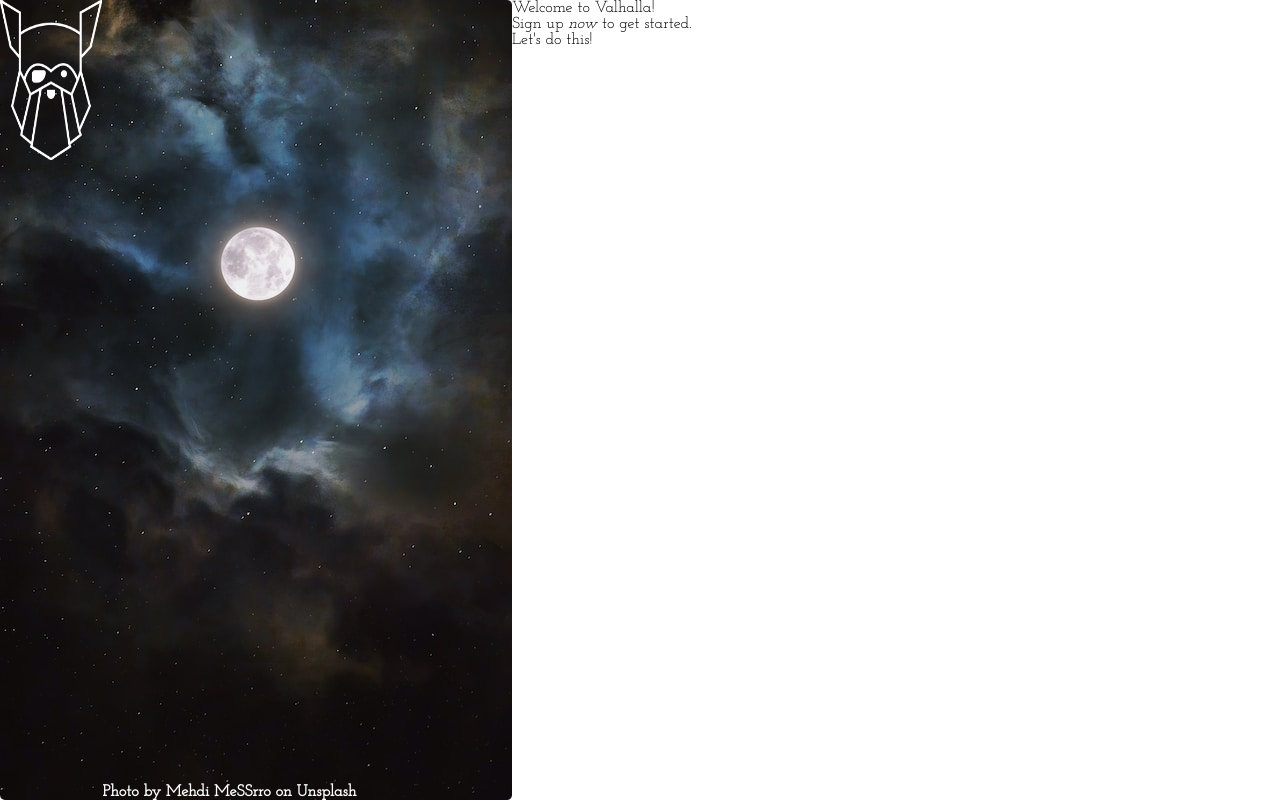
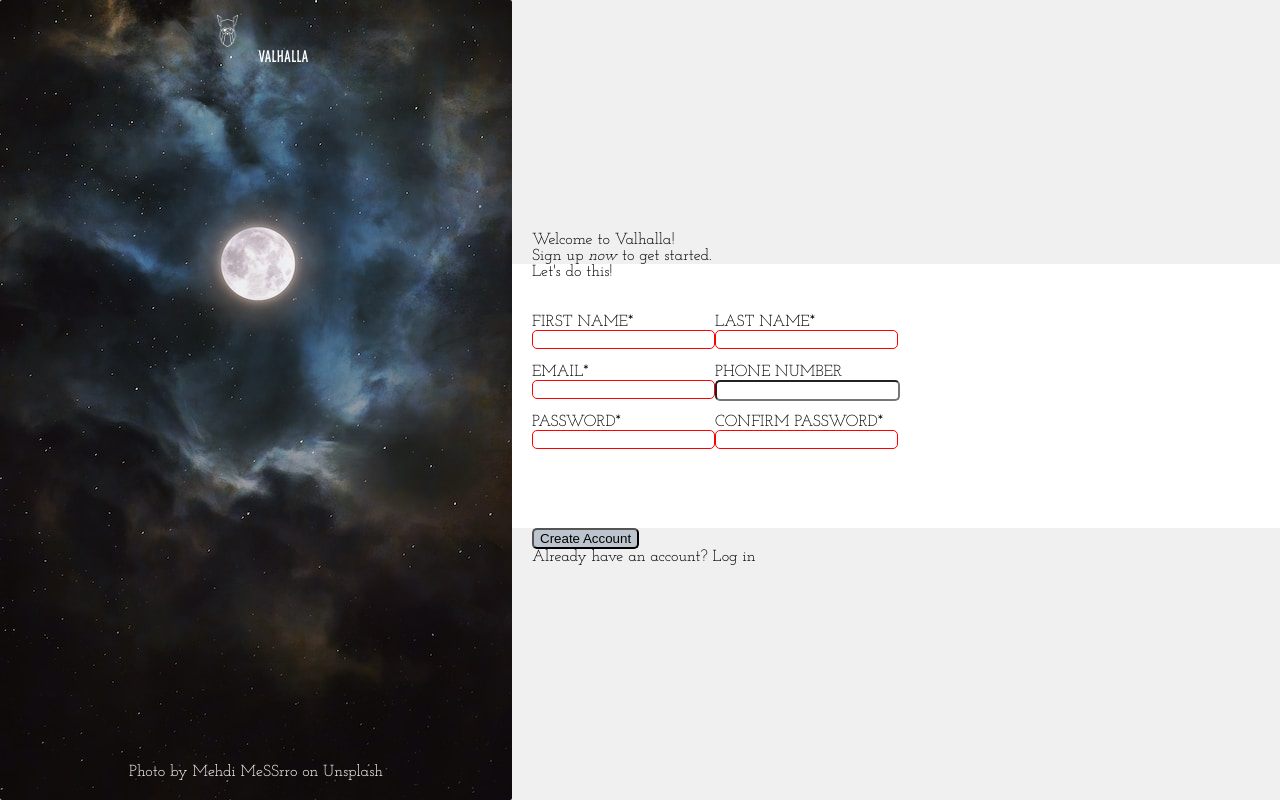
Before and after one commit to santiagotena/sign-up-form, a plain HTML site: page index.html in a window 1280 px wide. Drawn offline with Linux system fonts and the light colour scheme.

Commit message:
Add info section

```diff
--- a/css/styles.css
+++ b/css/styles.css
@@ -11,36 +11,94 @@ body {
 	height: 100vh;
 	overflow: hidden;
 	display: flex;
-	flex-direction: row;
-	background-color: white;
+	background-color: rgb(240,240,240);
 }
 .italics {
 	font-style: italic;
 }
+a {
+	color: inherit;
+	text-decoration: inherit;
+}
+button {
+	background-color: rgb(188, 197, 206);
+	border-radius: 5px;
+}
+input {
+	border-radius: 5px;
+}
+
 .img {
 	display: flex;
+	flex-direction: column;
+	align-items: center;
 	width: 40%;
 	height: 100%;
 	background: url(../assets/mehdi-messro.jpg) no-repeat center;
 	background-size: cover;
-	/* justify-content: center; */
-	border-radius: 5px;
+	border-radius: 2px;
+}
+.logo-container {
+	/* display: flex; */
+	/* justify-content: start; */
 }
 .logo {
 	width: 20%;
 	height: 20%;
+	padding: 15px;
+}
+.valhalla {
+	color: white;
+	font-family: norse-font;
 }
 .img-description {
 	margin-top: auto;
-	margin-bottom: 10 px;
+	margin-bottom: 20px;
 	font-size: 100%;
 	color: white;
-	font-weight: 900;
+	font-weight: 500;
 }
-/* .img-info {
-	font-family: norse-font, system-ui, sans-serif;
-} */
-a {
-	color: inherit;
-	text-decoration: inherit;
+
+.info {
+	width: 60%;
+	height: 100%;
+	display: flex;
+	flex-direction: column;
 }
+.info-header,
+.info-form,
+.info-submit {
+	height: 33%;
+	width: 100%;
+	padding-left: 20px;
+}
+
+.info-header {
+	display: flex;
+	flex-direction: column;
+	justify-content: end;
+}
+
+.info-form {
+	background-color: white;
+}
+.flex-form {
+	display: flex;
+	flex-direction: column;
+	justify-content: flex-end;
+	align-content: flex-end;
+}
+
+.flex-form h1,
+.name-input,
+.contact-info,
+.password-input {
+	display: flex;
+	height: 50px;
+}
+input:focus {
+	border: 1px solid blue;
+}
+input:invalid {
+	border: 1px solid red;
+}
--- a/index.html
+++ b/index.html
@@ -13,7 +13,10 @@
 </head>
 <body>
 	<div class="img">
-		<img class="logo" src="assets/odin-lined.png" alt="Odin Logo">
+		<div class="logo-container">
+			<img class="logo" src="assets/odin-lined.png" alt="Odin Logo">
+			<span class="valhalla">VALHALLA</span>
+		</div>
 		<div class="img-description">
 			<p class="img-info">
 				Photo by
@@ -27,17 +30,56 @@
 			</p>
 		</div>
 	</div>
-	<div class="class">
-		<div class="class-info">
+	<div class="info">
+		<div class="info-header">
 			<h1>
 				Welcome to Valhalla!<br>
 				Sign up <span class="italics">now</span> to get started.
 			</h1>
 		</div>
-		<form action="">
-			<h1>Let's do this!</h1>
-
-		</form>
+		<div class="info-form">
+			<form action="">
+				<div class="flex-form">
+					<h1>Let's do this!</h1>
+					<div class="name-input">
+						<span>
+							<label for="first-name">FIRST NAME* <br></label>
+							<input type="text" name="first-name" id="first-name" required>
+						</span>
+						<span>
+							<label for="last-name">LAST NAME* <br></label>
+							<input type="text" name="last-name" id="last-name" required>
+						</span>
+					</div>
+					<div class="contact-info">
+						<span>
+							<label for="email">EMAIL* <br></label>
+							<input type="email" name="email" id="email" required>
+						</span>
+						<span>
+							<label for="phone">PHONE NUMBER <br></label>
+							<input type="tel" name="phone" id="phone">
+						</span>
+					</div>
+					<div class="password-input">
+						<span>
+							<label for="password">PASSWORD* <br></label>
+							<input type="password" name="password" id="password" required>
+						</span>
+						<span>
+							<label for="password_confirm">CONFIRM PASSWORD* <br></label>
+							<input type="password" name="password_confirm" id="password_confirm" required>
+						</span>
+					</div>
+				</div>
+			</form>
+		</div>
+		<div class="info-submit">
+			<button type="submit">Create Account</button>
+			<div class="log-in">
+				Already have an account? <a href=""> Log in</a>
+			</div>
+		</div>
 	</div>
 </body>
 </html>
```
